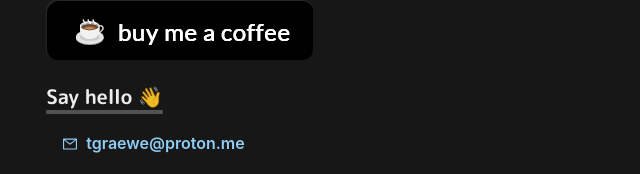
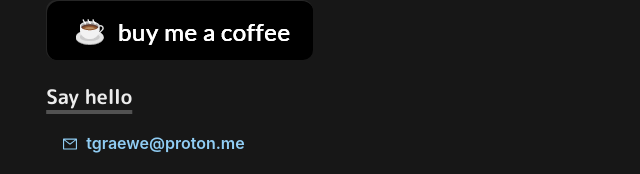
Before and after one commit to tgraewe/tgraewe-homepage, a Next.js app: page / in a window 1280 px wide. Shown: the part 1206-1380 px from the top of the page, without its empty margins (307-947 px from the left). Built offline with nearby package versions, Linux system fonts and the light colour scheme.

Commit message:
removed emoji

```diff
--- a/pages/index.js
+++ b/pages/index.js
@@ -145,7 +145,7 @@ const Page = () => {
 
         <Section delay={0.3}>
         <Heading as="h3" variant="section-title">
-        Say hello 👋
+        Say hello
         </Heading>
         <List>
         <ListItem>
```
